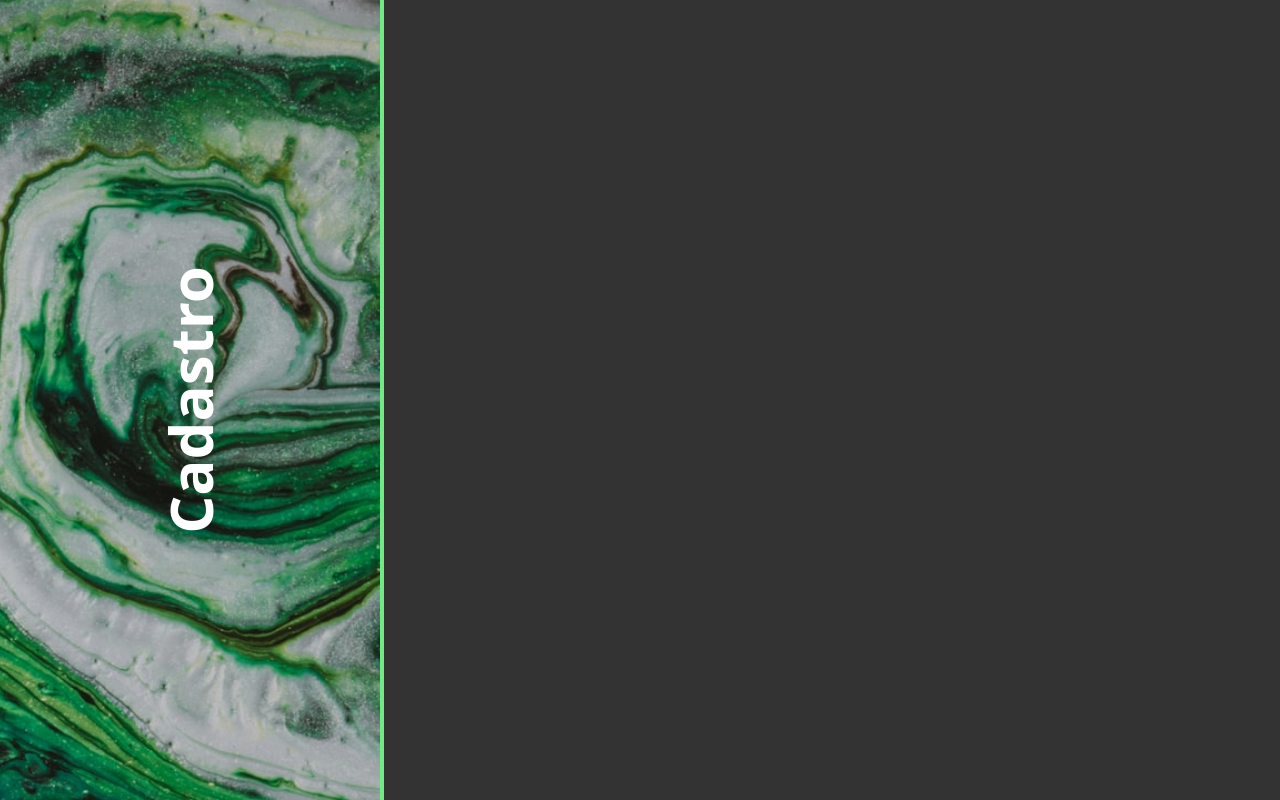
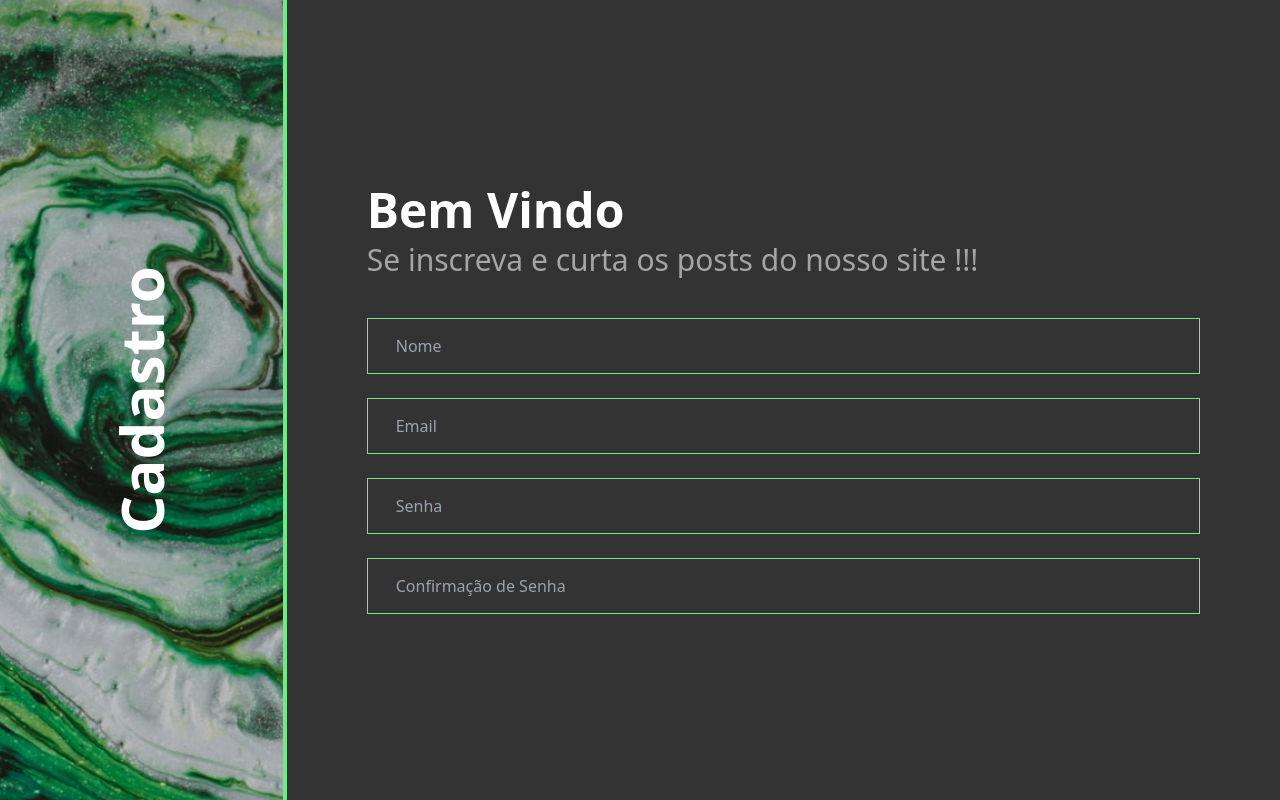
Before and after one commit to felipersan/next-blog, a Next.js app: page /cadastro in a window 1280 px wide. Built offline with nearby package versions, Linux system fonts and the light colour scheme.

Commit message:
feat - cadastro - input form

```diff
--- /dev/null
+++ b/src/components/UI/Input/index.tsx
@@ -0,0 +1,15 @@
+interface btnProps{
+    placeholder:string
+    typeBtn: 'text' | 'password' | 'email'
+}
+
+export default function Input({placeholder, typeBtn}:btnProps){
+    return(
+        <input
+        autoComplete='off'
+        type={typeBtn}
+        placeholder={placeholder}
+        className="w-full h-14 bg-transparent border-solid border border-emphasis-primary text-white caret-emphasis-primary	p-2.5 pl-7 focus:outline-none"
+        />
+    )
+}
--- a/src/pages/cadastro/index.tsx
+++ b/src/pages/cadastro/index.tsx
@@ -1,14 +1,27 @@
 import MetaHead from "../../components/global/MetaHead";
+import Input from "../../components/UI/Input";
 
 export default function SignUp() {
   return (
     <>
       <MetaHead title="Cadastro" description="Página de cadastro do site" />
-      <main className="min-w-screen bg-bg-secondary">
+      <main className="min-w-screen bg-bg-secondary flex">
         <div className="sideBarLeft min-h-screen bg-[url('/images/Side-Background.png')] w-96 bg-bg-primary bg-no-repeat bg-center bg-cover border-solid border-r-4 border-emphasis-primary flex align-middle justify-center">
           <span className=" flex justify-center align-middle min-h-full">
-            <h1 className="text-6xl text-white flex -rotate-90  top-0 m-auto font-bold	">Cadastro</h1>
+            <h1 className="text-6xl text-white flex -rotate-90  top-0 m-auto font-bold	">
+              Cadastro
+            </h1>
           </span>
+        </div>
+        <div className="w-full pl-20 pr-20 justify-center align-middle flex flex-col">
+          <h2 className="text-5xl text-text-primary font-bold">Bem Vindo</h2>
+          <h3 className="text-3xl text-text-secondary mt-2">Se inscreva e curta os posts do nosso site !!!</h3>
+          <form className="flex w-full flex-col gap-6 mt-10">
+            <Input placeholder="Nome" typeBtn={"text"} />
+            <Input placeholder="Email" typeBtn={"email"} />
+            <Input placeholder="Senha" typeBtn="password" />
+            <Input placeholder="Confirmação de Senha" typeBtn="password" />
+          </form>
         </div>
       </main>
     </>
--- a/tailwind.config.js
+++ b/tailwind.config.js
@@ -14,7 +14,8 @@ module.exports = {
           secondary: 'rgba(0,0,0,0.8)'
         },
         text: {
-          primary: "#fff",
+          secondary: '#A5A5A5',
+          primary: "#fff"
         },
         emphasis:{
           primary: '#6EEB83'
```
